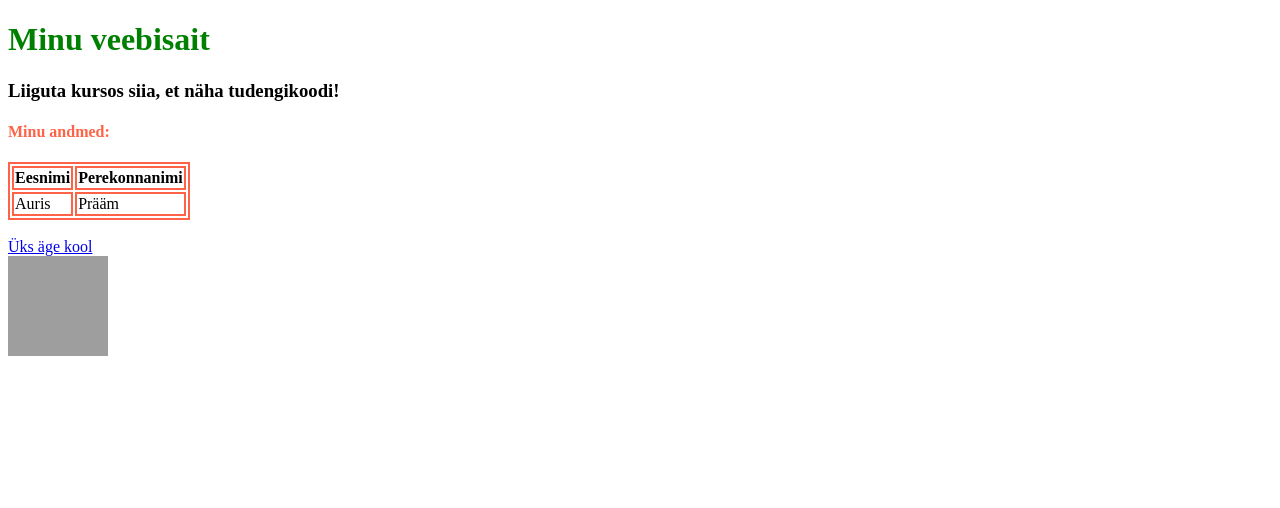
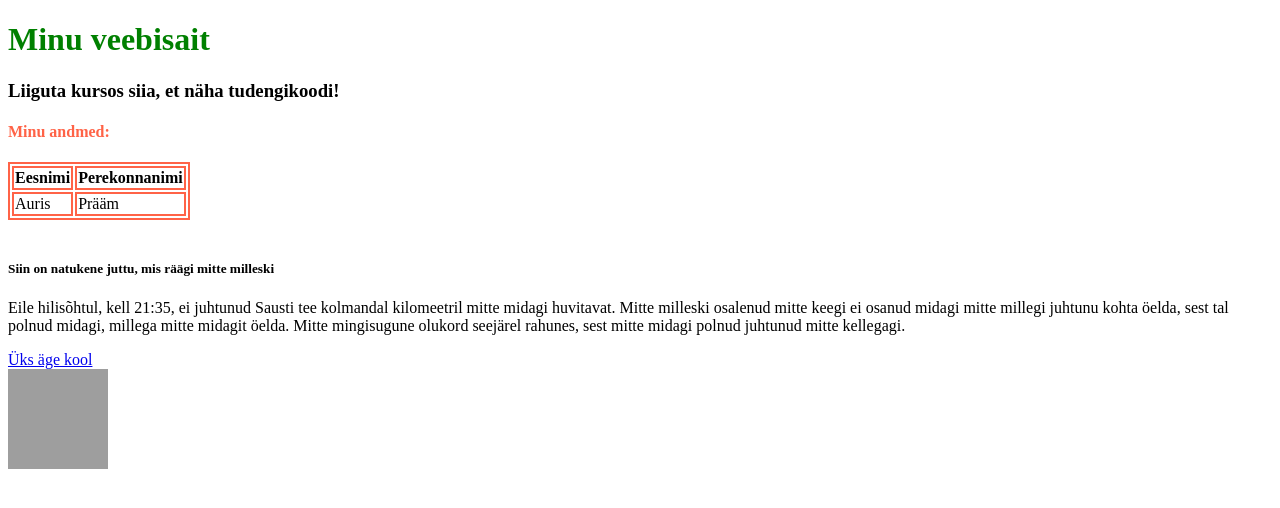
Before and after one commit to AurisP/AurisP.github.io, a plain HTML site: page index.html in a window 1280 px wide. Drawn offline with Linux system fonts and the light colour scheme; grey boxes are pictures that could not be loaded.

Commit message:
Update index.html

```diff
--- a/index.html
+++ b/index.html
@@ -18,6 +18,11 @@
   </tr>
 </table>
   <br>
+  <h5> Siin on natukene juttu, mis räägi mitte milleski</h5>
+  <p> Eile hilisõhtul, kell 21:35, ei juhtunud Sausti tee kolmandal kilomeetril mitte midagi huvitavat.
+  Mitte milleski osalenud mitte keegi ei osanud midagi mitte millegi juhtunu kohta öelda, sest tal polnud midagi, millega mitte midagit öelda.
+  Mitte mingisugune olukord seejärel rahunes, sest mitte midagi polnud juhtunud mitte kellegagi. </p>
+
 <a href="https://taltech.ee">Üks äge kool</a>
 <br>
 <img src="https://taltech.ee/static/taltech-logo-cutout.svg" width = "100" height = "100">
```
